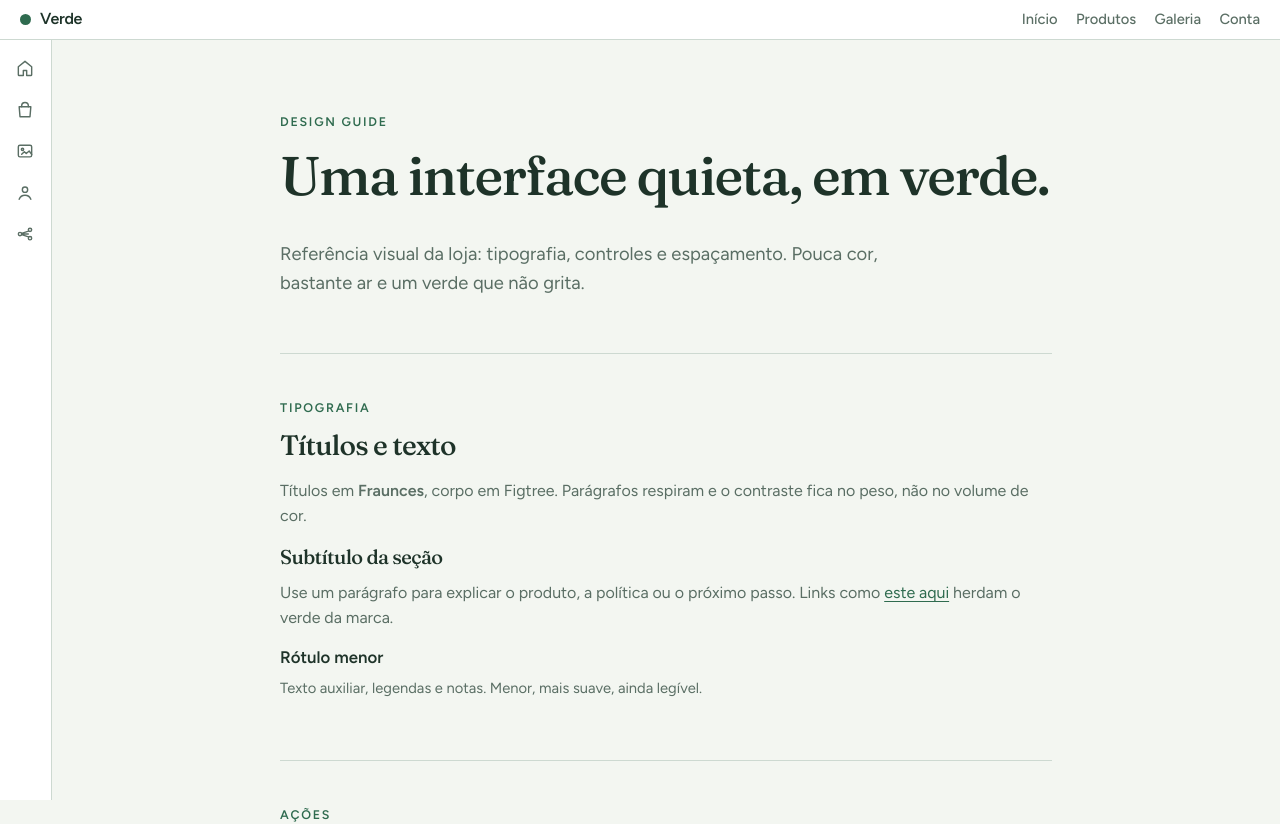
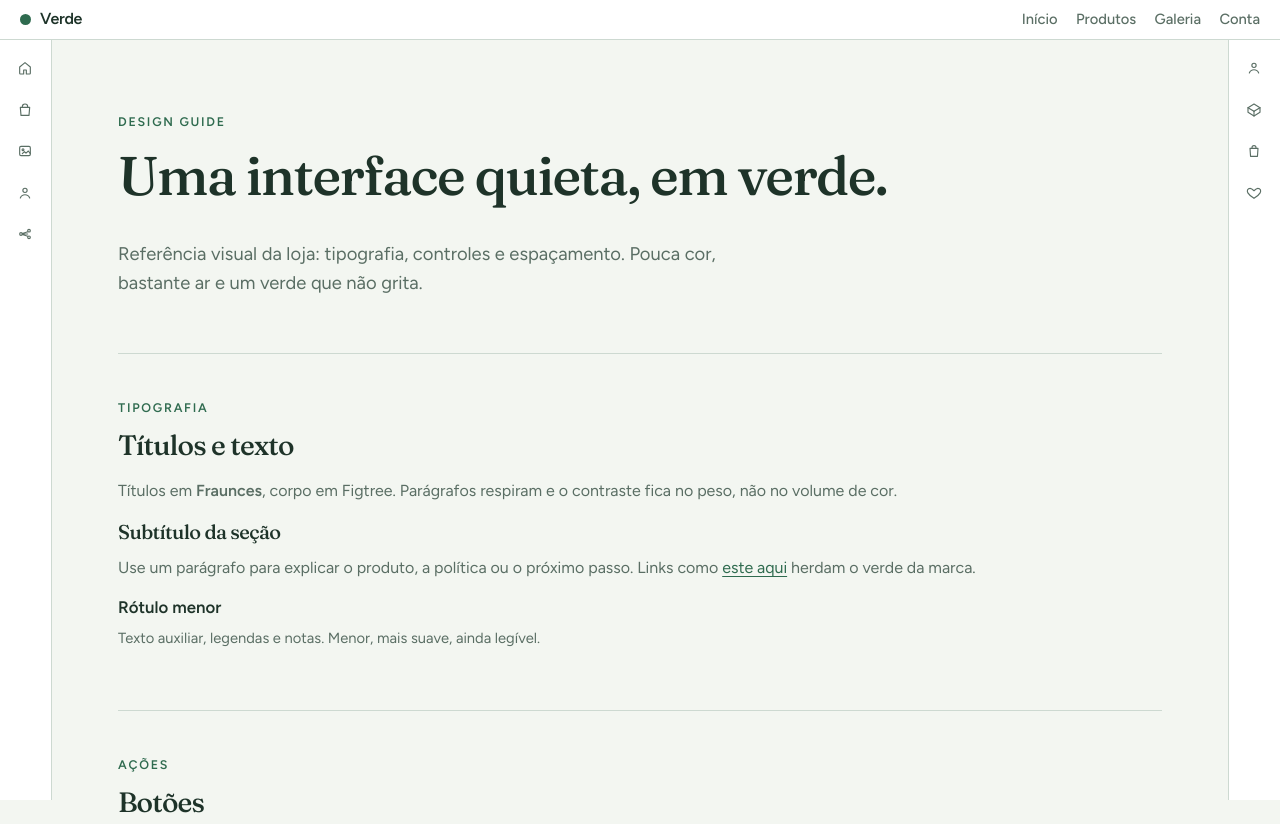
Before and after one commit to lastbit-org/app-verde-dev, a React (Vite) app in the folder frontend/: page / in a window 1280 px wide. Shown: the top 824 px of the page. Built offline with nearby package versions, Linux system fonts and the light colour scheme; no server answers.

Commit message:
Add account sidebar items to App component; update Sidebar component to support new icons and layout adjustments; enhance CSS for responsive design and sidebar styling.

```diff
--- a/frontend/src/App.tsx
+++ b/frontend/src/App.tsx
@@ -35,6 +35,13 @@ const shortcuts = [
   { href: '#galeria', label: 'Fotos', icon: 'images' as const },
   { href: '#conta', label: 'Conta', icon: 'user' as const },
   { href: '#api', label: 'API', icon: 'nodes' as const },
+]
+
+const account = [
+  { href: '#conta', label: 'Meu perfil', icon: 'user' as const },
+  { href: '#pedidos', label: 'Pedidos', icon: 'package' as const },
+  { href: '#compras', label: 'Compras', icon: 'bag' as const },
+  { href: '#favoritos', label: 'Favoritos', icon: 'heart' as const },
 ]
 
 function App() {
@@ -175,6 +182,8 @@ function App() {
 
           <Footer>Verde · entrega inicial</Footer>
         </div>
+
+        <Sidebar items={account} side="end" label="Conta" />
       </div>
     </div>
   )
--- a/frontend/src/components/Sidebar.tsx
+++ b/frontend/src/components/Sidebar.tsx
@@ -1,62 +1,99 @@
-type SidebarIcon = "home" | "shop" | "user" | "images" | "nodes";
+type SidebarIcon =
+  | 'home'
+  | 'shop'
+  | 'user'
+  | 'images'
+  | 'nodes'
+  | 'package'
+  | 'bag'
+  | 'heart'
 
 type SidebarItem = {
-  href: string;
-  label: string;
-  icon: SidebarIcon;
-};
+  href: string
+  label: string
+  icon: SidebarIcon
+}
 
 type SidebarProps = {
-  items: SidebarItem[];
-};
+  items: SidebarItem[]
+  side?: 'start' | 'end'
+  label?: string
+}
 
 function Icon({ name }: { name: SidebarIcon }) {
   const common = {
-    width: 20,
-    height: 20,
-    viewBox: "0 0 24 24",
-    fill: "none",
-    stroke: "currentColor",
+    width: 16,
+    height: 16,
+    viewBox: '0 0 24 24',
+    fill: 'none',
+    stroke: 'currentColor',
     strokeWidth: 1.7,
-    strokeLinecap: "round" as const,
-    strokeLinejoin: "round" as const,
-    "aria-hidden": true,
-  };
+    strokeLinecap: 'round' as const,
+    strokeLinejoin: 'round' as const,
+    'aria-hidden': true,
+  }
 
-  if (name === "home") {
+  if (name === 'home') {
     return (
       <svg {...common}>
         <path d="M4 10.5 12 4l8 6.5V20a1 1 0 0 1-1 1h-5v-6H10v6H5a1 1 0 0 1-1-1z" />
       </svg>
-    );
+    )
   }
 
-  if (name === "shop") {
+  if (name === 'shop') {
     return (
       <svg {...common}>
         <path d="M5 8h14l-1 12H6L5 8z" />
         <path d="M8 8V7a4 4 0 0 1 8 0v1" />
       </svg>
-    );
+    )
   }
 
-  if (name === "user") {
+  if (name === 'user') {
     return (
       <svg {...common}>
         <circle cx="12" cy="8" r="3.2" />
         <path d="M5 19.5c1.2-3.2 3.6-4.8 7-4.8s5.8 1.6 7 4.8" />
       </svg>
-    );
+    )
   }
 
-  if (name === "images") {
+  if (name === 'images') {
     return (
       <svg {...common}>
         <rect x="4" y="5" width="16" height="14" rx="2" />
         <circle cx="9" cy="10" r="1.4" />
         <path d="m8 16 3.2-3.2 2.3 2.3L17 12l3 4" />
       </svg>
-    );
+    )
+  }
+
+  if (name === 'package') {
+    return (
+      <svg {...common}>
+        <path d="M21 8.5 12 3 3 8.5v7L12 21l9-5.5z" />
+        <path d="M3 8.5 12 14l9-5.5" />
+        <path d="M12 14v7" />
+      </svg>
+    )
+  }
+
+  if (name === 'bag') {
+    return (
+      <svg {...common}>
+        <path d="M6 8h12l-.8 12H6.8L6 8z" />
+        <path d="M9 8V7a3 3 0 0 1 6 0v1" />
+      </svg>
+    )
+  }
+
+  if (name === 'heart') {
+    return (
+      <svg {...common}>
+        <path d="M12 20s-7-4.4-9.2-8.2C1 8.8 2.4 5 6.2 5c2.1 0 3.4 1.2 5.8 3.6C14.4 6.2 15.7 5 17.8 5c3.8 0 5.2 3.8 3.4 6.8C19 15.6 12 20 12 20z" />
+      </svg>
+    )
   }
 
   return (
@@ -66,13 +103,17 @@ function Icon({ name }: { name: SidebarIcon }) {
       <circle cx="18" cy="17" r="2" />
       <path d="M8 12h8M16.2 8.6 8 11.2M8 12.8l8.2 2.6" />
     </svg>
-  );
+  )
 }
 
-export function Sidebar({ items }: SidebarProps) {
+export function Sidebar({
+  items,
+  side = 'start',
+  label = 'Atalhos',
+}: SidebarProps) {
   return (
-    <aside className="sidebar">
-      <nav className="sidebar-nav" aria-label="Atalhos">
+    <aside className={`sidebar${side === 'end' ? ' sidebar-end' : ''}`}>
+      <nav className="sidebar-nav" aria-label={label}>
         {items.map((item) => (
           <a
             key={item.href}
@@ -86,5 +127,5 @@ export function Sidebar({ items }: SidebarProps) {
         ))}
       </nav>
     </aside>
-  );
+  )
 }
--- a/frontend/src/index.css
+++ b/frontend/src/index.css
@@ -90,9 +90,10 @@ a:hover {
 .page {
   flex: 1;
   min-width: 0;
-  max-width: 820px;
+  width: 100%;
+  max-width: 1100px;
   margin: 0 auto;
-  padding: 0 1.5rem 4rem;
+  padding: 0 1.75rem 4rem;
 }
 
 .app {
@@ -187,6 +188,11 @@ a:hover {
 .sidebar-item:hover {
   color: var(--leaf);
   background: var(--moss);
+}
+
+.sidebar-end {
+  border-right: 0;
+  border-left: 1px solid var(--line);
 }
 
 .hero {
@@ -555,7 +561,7 @@ code {
 
 .product-stage {
   display: grid;
-  grid-template-columns: minmax(0, 1fr) minmax(16rem, 20rem);
+  grid-template-columns: minmax(0, 1fr) minmax(17rem, 22rem);
   gap: 1.25rem;
   align-items: start;
   margin-top: 1.4rem;
```
